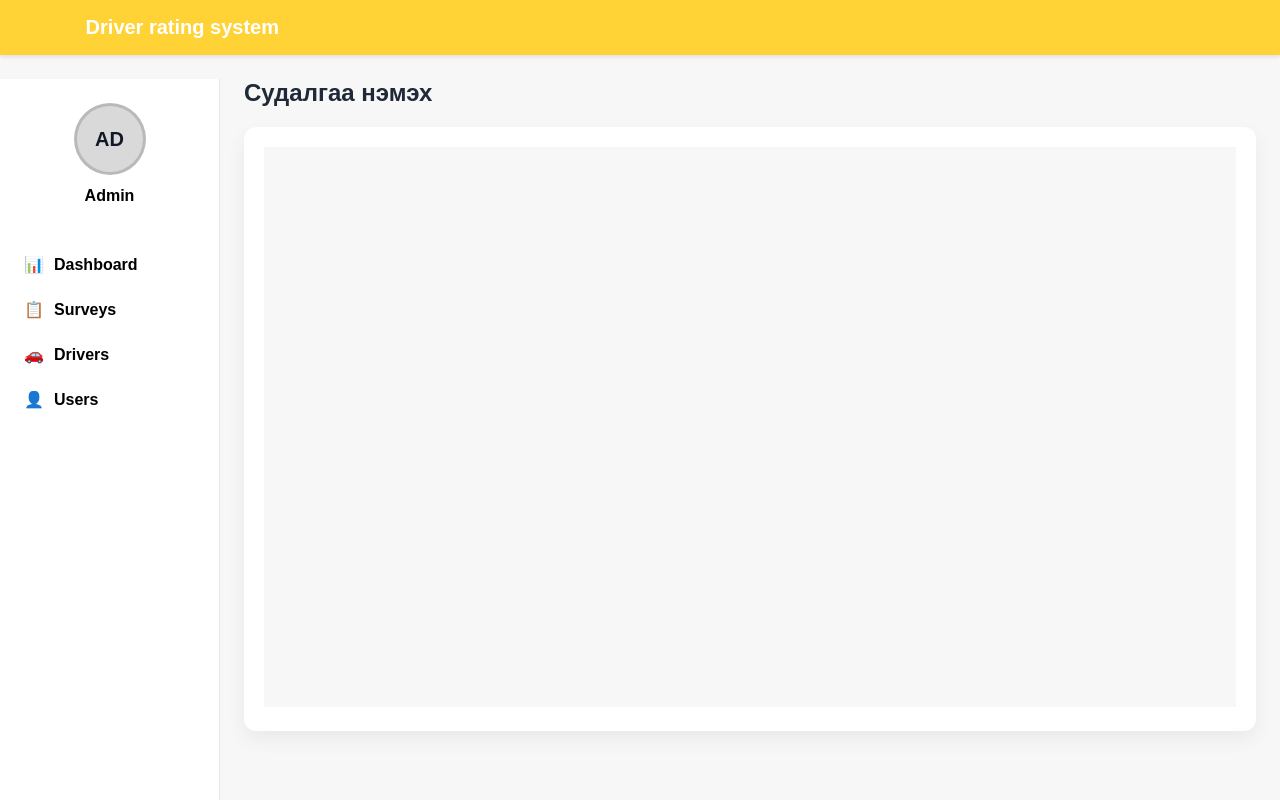
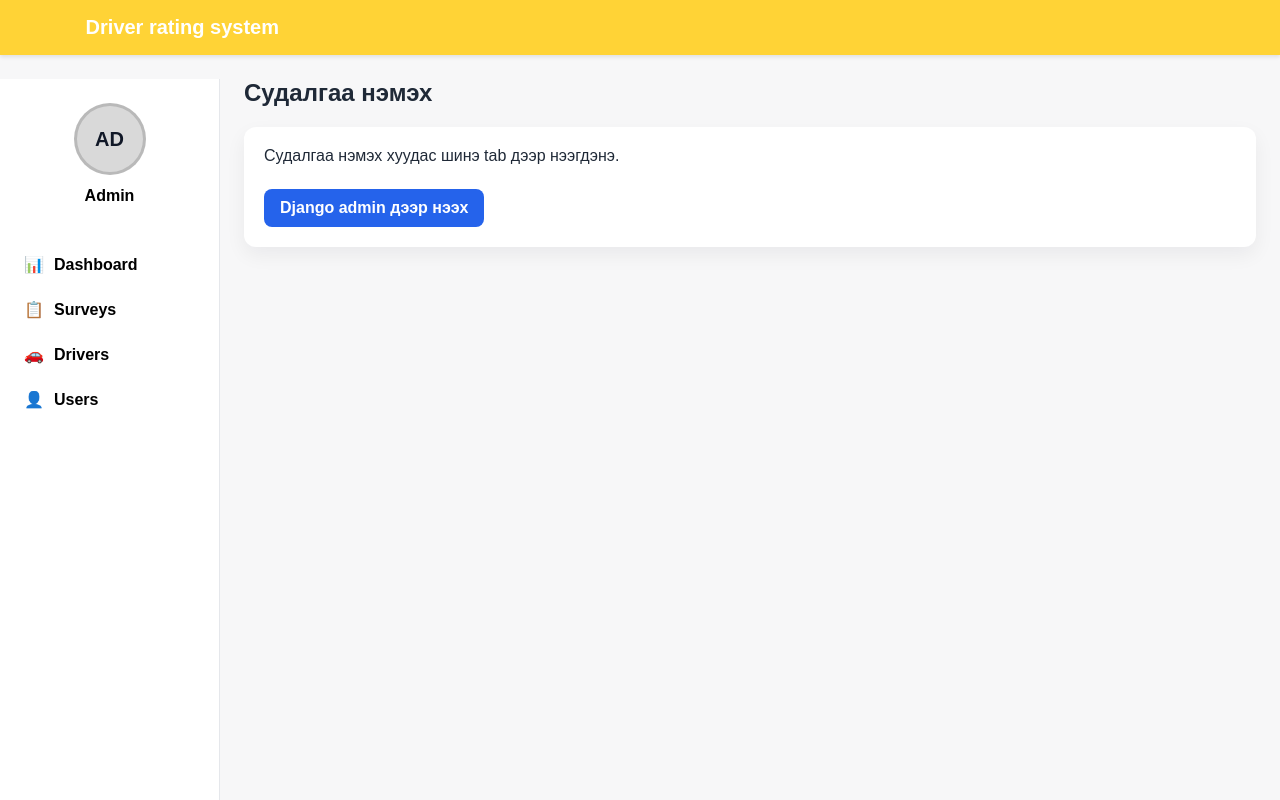
Before and after one commit to janika1010/Driver-rating-, a React (Vite) app in the folder frontend/: page /admin/surveys/survey/add in a window 1280 px wide. Built offline with nearby package versions, Linux system fonts and the light colour scheme; no server answers.

Commit message:
Open survey add in new tab instead of iframe

```diff
--- a/frontend/src/pages/AdminSurveyAddRedirect.jsx
+++ b/frontend/src/pages/AdminSurveyAddRedirect.jsx
@@ -1,20 +1,8 @@
-import { useEffect, useState } from "react";
-import { apiRequest } from "../api.js";
+import { useMemo } from "react";
 import AdminSidebar from "../components/AdminSidebar.jsx";
 
 export default function AdminSurveyAddRedirect() {
-  const [iframeSrc, setIframeSrc] = useState("");
-
-  useEffect(() => {
-    const prepare = async () => {
-      try {
-        await apiRequest("/admin/session/", { method: "POST" });
-      } catch (err) {
-        // Ignore session errors and continue loading the admin page.
-      }
-      // Use explicit admin base URL when provided.
-      // If not provided (common in Vercel misconfig), default to Railway in production
-      // and localhost in local dev.
+  const adminAddUrl = useMemo(() => {
     const defaultAdminBase =
       window.location.hostname.endsWith("vercel.app") ||
       window.location.hostname === "drivers-rating.vercel.app"
@@ -25,9 +13,8 @@ export default function AdminSurveyAddRedirect() {
       /\/$/,
       ""
     );
-      setIframeSrc(`${adminBase}/admin/surveys/survey/add/?embed=1`);
-    };
-    prepare();
+
+    return `${adminBase}/admin/surveys/survey/add/`;
   }, []);
 
   return (
@@ -40,15 +27,17 @@ export default function AdminSurveyAddRedirect() {
         <main className="admin-content">
           <h2>Судалгаа нэмэх</h2>
           <div className="card">
-            {iframeSrc ? (
-              <iframe
-                className="admin-iframe"
-                src={iframeSrc}
-                title="Survey add"
-              />
-            ) : (
-              <div>Loading...</div>
-            )}
+            <p style={{ marginTop: 0 }}>
+              Судалгаа нэмэх хуудас шинэ tab дээр нээгдэнэ.
+            </p>
+            <a
+              className="link-button"
+              href={adminAddUrl}
+              target="_blank"
+              rel="noreferrer"
+            >
+              Django admin дээр нээх
+            </a>
           </div>
         </main>
       </div>
```
Lines whose indentation alone changed are shown as unchanged.
